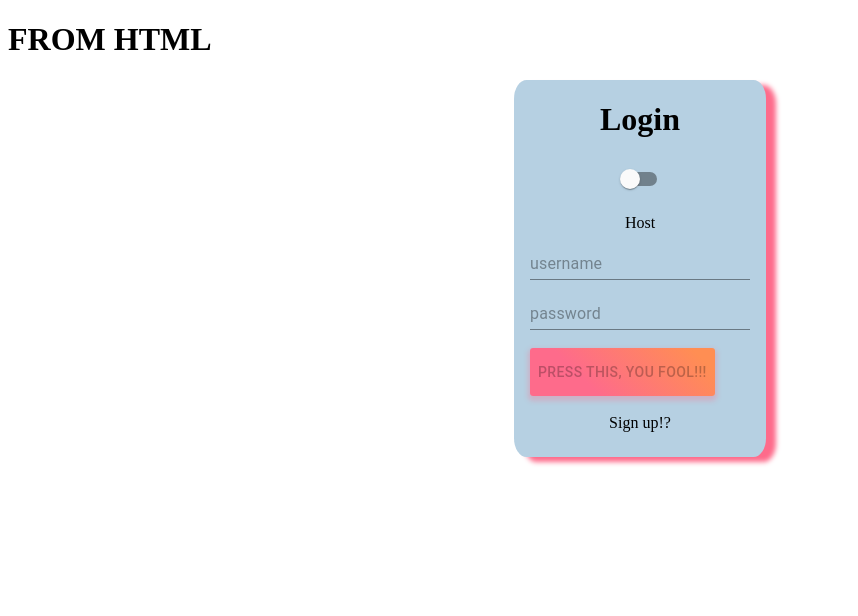
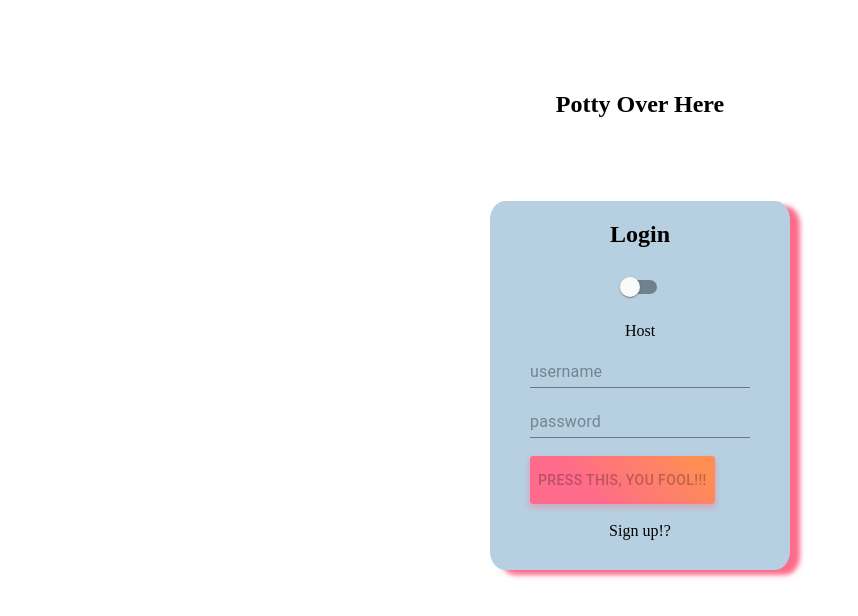
Before and after one commit to teamShapeUps/NextRoom, a React app: page / in a window 1280 px wide. Shown: the top 616 px of the page, without its empty margins (0-858 px from the left). Built offline with nearby package versions, Linux system fonts and the light colour scheme.

Commit message:
reformated login to contain title after removing nav

```diff
--- a/client/Components/loginForm.jsx
+++ b/client/Components/loginForm.jsx
@@ -21,15 +21,22 @@ const useStyles = makeStyles({
       display: 'grid',
       placeItems: 'center',
       paddingBottom: '10%',
+      width: 'clamp(300px, 300px, 300px)',
   },
+  title: {
+    display: "grid",
+    placeItems: 'center',
+    paddingTop: "5%",
+  },
+
   div: {
     display: 'flex',
+    marginTop: '5%',
     flexDirection: 'column',
     justifyContent: 'center',
     alignItems: 'center',
     background: '#B6D0E2',
     margin: '0 40% 0 40%',
-    width: 'clamp(100, 200, 300)',
     borderRadius: '5%',
     boxShadow: '10px 5px 5px #FE6B8B'
   }
@@ -57,6 +64,8 @@ export default function LoginForm() {
   }
 
   return (
+    <section className={classes.title}>
+      <h1>Potty Over Here</h1>
     <div className={classes.div}>
     <h1>{checked? "Sign Up": "Login"}</h1>
     <Switch onChange={() => setUser(!isUser)}></Switch>
@@ -93,5 +102,6 @@ export default function LoginForm() {
       </Collapse>
       </Box>
     </div>
+    </section>
 )
 };
--- a/client/index.html
+++ b/client/index.html
@@ -7,7 +7,6 @@
     <title>ScratchProject</title>
 </head>
 <body>
-    <h1>FROM HTML</h1>
     <div id="root"></div>
 
     <script src="build/bundle.js"></script>
```
